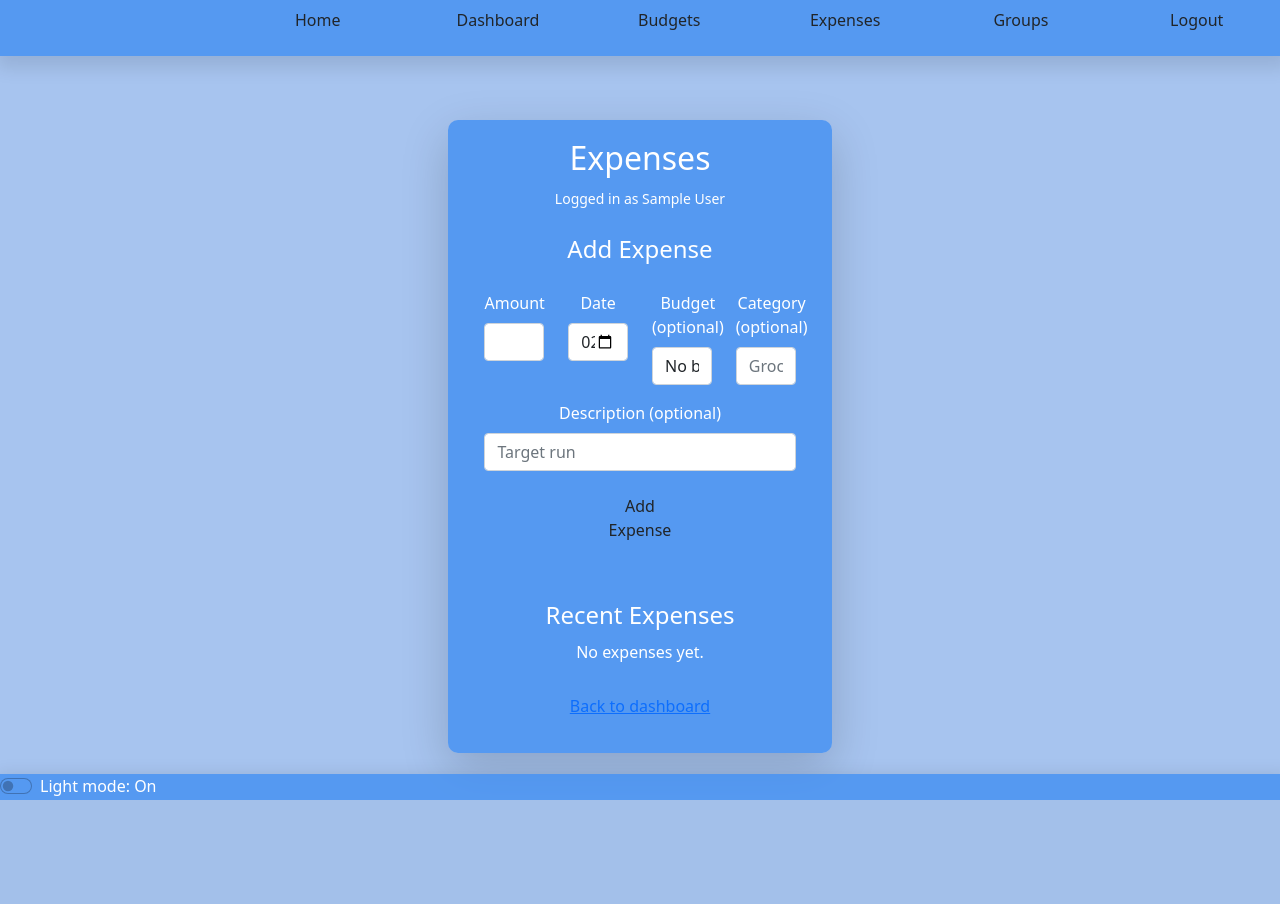
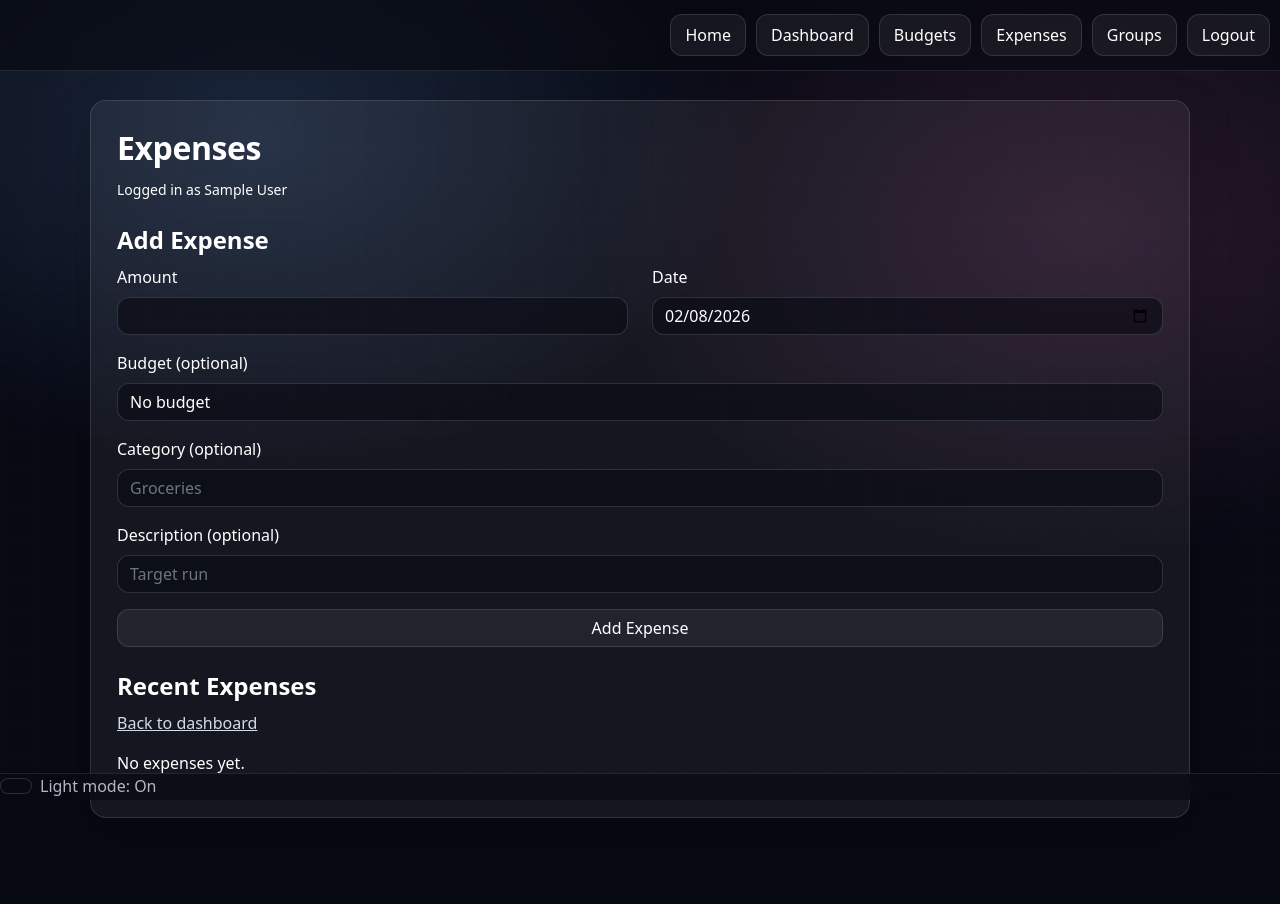
Before and after one commit to hartnecj/FinTrack, a PHP site: page /expenses.php in a window 1280 px wide. Before the commit the page ends 800 px from the top, so only its background shows below. Run offline with PHP 8.4, Linux system fonts and the light colour scheme; the visitor is signed in with stand-in values (Sample User, id 1); data that the repository does not hold is empty; some libraries are stand-ins or nearby versions.

Commit message:
Updated CSS styling across - drashboard, expenses, budgets, groups. 2/16/26

```diff
--- a/assets/style.css
+++ b/assets/style.css
@@ -2,250 +2,312 @@
 
 /* root css variables */
 :root{
-  --bg-color:                    rgba(145,182,235, 0.8);
-  --text-color:                                   white;
-  --focus-color:                                   blue;
-  --div-color:                    rgba(66,143,242, 0.8);
-  --link-color:                                   white;
-  --border-color:              rgba(255, 255, 255, 0.5);
-  --btn-color:                    rgba(66,143,242, 0.8);
-  --bg-image:                                   url('');
-  --btn-hover-color:               rgba(66,143,242, .5);
+  --ft-text: white;
+
+  --ft-bg:
+    radial-gradient(900px 600px at 20% 15%, rgba(120, 180, 255, .18), transparent 55%),
+    radial-gradient(900px 600px at 85% 25%, rgba(255, 120, 200, .14), transparent 55%),
+    linear-gradient(180deg, #070913, #070913);
+
+  --ft-panel-bg: rgba(255,255,255,0.06);
+  --ft-panel-border: rgba(255,255,255,0.12);
+  --ft-shadow: 0 18px 55px rgba(0,0,0,0.45);
+
+  --ft-nav-bg: rgba(8,10,18,0.65);
+  --ft-nav-border: rgba(255,255,255,0.10);
+
+  --ft-btn-bg: rgba(255,255,255,0.06);
+  --ft-btn-border: rgba(255,255,255,0.12);
+  --ft-btn-hover-bg: rgba(255,255,255,0.10);
+  --ft-btn-hover-border: rgba(255,255,255,0.18);
+
+  --ft-input-bg: rgba(10,12,20,0.65);
+  --ft-input-border: rgba(255,255,255,0.14);
+  --ft-input-focus: rgba(120,180,255,0.55);
 }
 
-/* darkMode css variables */
+/* darkMode css variables (optional compatibility with old toggle naming) */
 .darkMode{
-  --bg-color:                                   #121212;
-  --text-color:                                   black;
-  --focus-color:                                #888888;
-  --div-color:                                  #444444;
-  --link-color:                                   black;
-  --signup-color:                                 white;
-  --btn-color:                                  #121212;
-  --btn-hover-color:                                   ;
+  --ft-text: white;
+  --ft-bg:
+    radial-gradient(900px 600px at 20% 15%, rgba(120, 180, 255, .18), transparent 55%),
+    radial-gradient(900px 600px at 85% 25%, rgba(255, 120, 200, .14), transparent 55%),
+    linear-gradient(180deg, #070913, #070913);
+  --ft-panel-bg: rgba(255,255,255,0.06);
+  --ft-panel-border: rgba(255,255,255,0.12);
+  --ft-nav-bg: rgba(8,10,18,0.65);
+  --ft-nav-border: rgba(255,255,255,0.10);
+  --ft-btn-bg: rgba(255,255,255,0.06);
+  --ft-btn-border: rgba(255,255,255,0.12);
+  --ft-btn-hover-bg: rgba(255,255,255,0.10);
+  --ft-btn-hover-border: rgba(255,255,255,0.18);
+  --ft-input-bg: rgba(10,12,20,0.65);
+  --ft-input-border: rgba(255,255,255,0.14);
+  --ft-input-focus: rgba(120,180,255,0.55);
 }
 
-/* light mode css variables */
+/* light mode css variables (optional compatibility with old toggle naming) */
 .lightMode{
-  --bg-color:                    rgba(145,182,235, 0.8);
-  --text-color:                                   white;
-  --focus-color:                                   blue;
-  --div-color:                    rgba(66,143,242, 0.8);
-  --link-color:                                   white;
-  --signup-color:                                 white;
-  --border-color:                  rgba(0, 8, 103, 0.8);
-  --btn-color:                     rgba(66,143,242, .5);
-  --btn-hover-color: ;
+  --ft-text: #0b1020;
+
+  --ft-bg:
+    radial-gradient(900px 600px at 20% 15%, rgba(66,143,242, .18), transparent 55%),
+    radial-gradient(900px 600px at 85% 25%, rgba(120, 180, 255, .18), transparent 55%),
+    linear-gradient(180deg, rgba(245,248,255,1), rgba(235,242,255,1));
+
+  --ft-panel-bg: rgba(255,255,255,0.70);
+  --ft-panel-border: rgba(0,0,0,0.10);
+  --ft-shadow: 0 18px 55px rgba(0,0,0,0.20);
+
+  --ft-nav-bg: rgba(255,255,255,0.70);
+  --ft-nav-border: rgba(0,0,0,0.10);
+
+  --ft-btn-bg: rgba(255,255,255,0.65);
+  --ft-btn-border: rgba(0,0,0,0.12);
+  --ft-btn-hover-bg: rgba(255,255,255,0.85);
+  --ft-btn-hover-border: rgba(0,0,0,0.18);
+
+  --ft-input-bg: rgba(255,255,255,0.75);
+  --ft-input-border: rgba(0,0,0,0.12);
+  --ft-input-focus: rgba(66,143,242,0.45);
 }
 
 /*--------- E N D  C S S  V A R I A B L E S ----------*/
 
-body{
-  background-image:                     var(--bg-image);
-  background-color:                     var(--bg-color);
-  color:                              var(--text-color);
-}
-/* the hero/main section of the page */
-.main-container{
-  width:                                            70%;
-  border-radius:                                   10px;
-  margin:                                          auto;
-  margin-top:                                      15vh;
-  text-align:                                    center;
-  -webkit-box-shadow:  3px 6px 17px 6px rgba(0,0,0,0.7);
-  box-shadow:          3px 6px 17px 6px rgba(0,0,0,0.7);
-}
-/* shared styles between the navigation and footer */
-nav, footer{
-  position: fixed;
-  width:                                           100%;
-  background-color:                    var(--div-color);
-  -webkit-box-shadow:  3px 6px 17px 6px rgba(0,0,0,0.1);
-  box-shadow:          3px 6px 17px 6px rgba(0,0,0,0.1);
-}
-/* styles around the list items in the nav */
-nav > ul{
-  height:                                           7vh;
-  display:                                         flex;
-  max-width:                                       100%;
-  justify-content:                         space-around;
-  align-items:                                   center;
-  padding:                                          1vh;
-}
-/* each list item in the navigation bar */
-nav > ul > li {
-  padding-left:                                      4%;
-  padding-right:                                     2%;
-  list-style-type:                                 none;
-}
-/* button tag styling */
-button{
-  color:                              var(--link-color);
-  text-decoration:                                 none;
-  padding:                                          5px;
-  border:                 1px solid var(--border-color);
-  border-radius:                                   10px;
-  background-color:                    var(--btn-color);
-}
-/* on hover specific button styling */
-button:hover{
-  background-color:              var(--btn-hover-color);
-}
-/* input box class styling */
-.input-box{
-  padding:                                           5%;
-}
-/* section tag styling */
-section{
-  background-color:                    var(--div-color);
-  margin-top:                                      10vh;
-}
-/* footer specific styling */
-footer{
-  bottom:                                             0;
-}
-nav{
-  top:                                                0;
-}
-/* styling for every child element of the footer tag */
-footer > *{
-  padding-left:                                      4%;
-  padding-right:                                     2%;
-}
-/* dark mode toggle styling */
-#styleSwitch{
-  background-color:                       var(--btn-bg);
+
+/* -------------G L O B A L  /  B A S E --------------*/
+
+body.ft-page{
+  min-height: 100vh;
+  color: var(--ft-text);
+  background: var(--ft-bg);
+  position: relative;
+  margin: 0;
+  font-family: system-ui, -apple-system, Segoe UI, Roboto, Arial, sans-serif;
+  padding-top: 74px;
+  padding-bottom: 60px;
 }
 
-form{
-  padding:                                           5%;
+body.ft-page::before{
+  content:"";
+  position: fixed;
+  inset: 0;
+  pointer-events: none;
+  background-image:
+    linear-gradient(rgba(255,255,255,.04) 1px, transparent 1px),
+    linear-gradient(90deg, rgba(255,255,255,.04) 1px, transparent 1px);
+  background-size: 36px 36px;
+  opacity: .35;
 }
 
-input{
-  background-color:                    rgba(0, 0, 0, 0);
+/*--------- E N D  G L O B A L  /  B A S E ----------*/
+
+
+/* -------------N A V  &  F O O T E R --------------*/
+
+/* shared styles between the navigation and footer */
+body.ft-page nav,
+body.ft-page footer{
+  position: fixed;
+  left: 0;
+  right: 0;
+  width: 100%;
+  z-index: 999;
+  background: var(--ft-nav-bg) !important;
+  border-color: var(--ft-nav-border) !important;
+  backdrop-filter: blur(10px);
+  -webkit-backdrop-filter: blur(10px);
 }
 
-#login-btn{
-  color:                              var(--text-color);
-  font-weight:                                      400;
-  border-radius:                                   10px;
+body.ft-page nav{
+  top: 0;
+  border-bottom: 1px solid var(--ft-nav-border);
 }
 
-#signup{
-  text-align:                                    center;
-  margin-top:                                       1vh;
+body.ft-page footer{
+  bottom: 0;
+  border-top: 1px solid var(--ft-nav-border);
 }
 
-h6 > a{
-  color:                            var(--signup-color);
-  text-decoration:                                 none;
+/* styles around the list items in the nav */
+body.ft-page nav ul{
+  list-style: none;
+  display: flex;
+  justify-content: center;
+  gap: 10px;
+  padding: 14px 10px;
+  margin: 0;
+  flex-wrap: wrap;
 }
 
-#first-name, .input-label{
-  margin-right:                                    15px;
+/*--------- E N D  N A V  &  F O O T E R ----------*/
+
+
+/* -------------M A I N  C O N T A I N E R --------------*/
+
+/* the hero/main section of the page */
+body.ft-page .main-container{
+  width: min(1100px, 92vw);
+  margin: 26px auto;
+  border-radius: 16px;
+  text-align: left;
+  background: var(--ft-panel-bg);
+  border: 1px solid var(--ft-panel-border);
+  box-shadow: var(--ft-shadow);
 }
 
-.left-input-label{
-  margin-left:                                     15px;
+body.ft-page .main-container > div{
+  padding: 26px !important;
 }
 
-#image-1, #image-2, #image-3{
-  width:                                           100%;
-  height:                                          80vh;
-  background-image:              url('images/img1.JPG');
-  background-size:                                cover;
-  background-repeat:                          no-repeat;
-  background-position:                           center;
+/*--------- E N D  M A I N  C O N T A I N E R ----------*/
+
+
+/* -------------T Y P O G R A P H Y --------------*/
+
+body.ft-page h2{
+  font-size: 32px;
+  font-weight: 800;
+  letter-spacing: -0.4px;
+  margin: 2px 0 10px;
 }
 
-.cards-section{
-  margin:                                          auto;
-  margin-bottom:                                   10vh;
-  width:                                            70%;
-  background-color:                         transparent;
-  display:                                         flex;
-  justify-content:                        space-between;
+body.ft-page h4{
+  font-weight: 750;
+  margin: 18px 0 10px;
 }
 
-#image-2{
-  background-image:              url('images/img2.JPG');
+/*--------- E N D  T Y P O G R A P H Y ----------*/
+
+
+/* -------------A L E R T S  &  C A R D S --------------*/
+
+body.ft-page .alert{
+  border-radius: 14px;
+  background: rgba(255,255,255,0.08);
+  border: 1px solid rgba(255,255,255,0.14);
+  color: white;
 }
 
-#image-3{
-  background-image:              url('images/img3.JPG');
+body.ft-page .card{
+  border-radius: 16px !important;
+  background: var(--ft-panel-bg) !important;
+  border: 1px solid var(--ft-panel-border) !important;
+  box-shadow: 0 14px 40px rgba(0,0,0,0.35);
+  color: var(--ft-text) !important;
 }
 
-.card-title{
-  margin-top:                                       5vh;
+body.ft-page .card .card-title{
+  font-weight: 800;
 }
 
-.card > *{
-  color:                                          black;
+/*--------- E N D  A L E R T S  &  C A R D S ----------*/
+
+
+/* -------------B U T T O N S --------------*/
+
+body.ft-page .btn{
+  background: var(--ft-btn-bg) !important;
+  color: var(--ft-text) !important;
+  border: 1px solid var(--ft-btn-border) !important;
+  border-radius: 12px !important;
 }
 
-.text-overlay{
-  text-align:                                    center;
-  background-color:                 rgba(0, 0, 0, 0.75);
-  width:                                           25vh;
-  padding:                                         10px;
+body.ft-page nav .btn{
+  padding: 8px 14px !important;
+  transition: transform .12s ease, background .2s ease, border-color .2s ease;
 }
 
-.card{
-  margin:                                          auto;
+body.ft-page .btn:hover{
+  background: var(--ft-btn-hover-bg) !important;
+  border-color: var(--ft-btn-hover-border) !important;
 }
 
-/*------ P A G E  S P E C I F I C  S T Y L I N G ------*/
-
-/* dashboard specific css styling */
-.main-container-dashboard{
-  padding: 10vh;
-  height: fit-content;
+body.ft-page nav .btn:hover{
+  transform: translateY(-1px);
 }
 
-/* home specific css styling */
-.main-container-home{
-  width:                                           90%;
-  height:                                         80vh;
+/*--------- E N D  B U T T O N S ----------*/
+
+
+/* -------------F O R M S  &  I N P U T S --------------*/
+
+body.ft-page input,
+body.ft-page select,
+body.ft-page textarea{
+  background: var(--ft-input-bg) !important;
+  border: 1px solid var(--ft-input-border) !important;
+  color: white !important;
+  border-radius: 12px !important;
 }
+
+body.ft-page input:focus,
+body.ft-page select:focus,
+body.ft-page textarea:focus{
+  border-color: var(--ft-input-focus) !important;
+  box-shadow: 0 0 0 4px rgba(120,180,255,0.16) !important;
+}
+
+body.ft-page a{
+  color: rgba(234,240,255,0.90);
+}
+
+/*--------- E N D  F O R M S  &  I N P U T S ----------*/
+
+
+/* -------------T A B L E S --------------*/
+
+/* Make table text readable everywhere (Dashboard / Expenses / Budgets / Groups) */
+body.ft-page .table{
+  color: white !important;
+}
+
+body.ft-page .table thead th{
+  background: rgba(8,10,18,0.85) !important;
+  color: rgba(234,240,255,0.90) !important;
+  border-bottom: 1px solid rgba(255,255,255,0.10) !important;
+}
+
+body.ft-page .table tbody td{
+  border-bottom: 1px solid rgba(255,255,255,0.08) !important;
+  color: white !important;
+}
+
+body.ft-page .table-striped > tbody > tr:nth-of-type(odd) > *{
+  background: rgba(255,255,255,0.03) !important;
+}
+
+body.ft-page .table-striped > tbody > tr:hover > *{
+  background: rgba(255,255,255,0.05) !important;
+}
+
+/* Extra hard override for nested elements inside table cells */
+body.ft-page table.table tbody td,
+body.ft-page table.table tbody th,
+body.ft-page table.table tbody td *,
+body.ft-page table.table tbody th *{
+  color: white !important;
+}
+
+/*--------- E N D  T A B L E S ----------*/
+
+
+/* -------------F O O T E R  T O G G L E --------------*/
+
+body.ft-page .form-switch,
+body.ft-page .form-check-label{
+  color: rgba(234,240,255,0.75);
+}
+
+/*--------- E N D  F O O T E R  T O G G L E ----------*/
+
 
 /*--- R E S P O N S I V E  M E D I A  Q U E R I E S ---*/
 
 /*media query for screens over 900 px wide*/
 @media (min-width: 900px){
-  .main-container{
-    width:                                         30%;
+  body.ft-page nav ul{
+    justify-content: flex-end;
   }
-
-  nav > ul{
-    height:                                        5vh;
-    display:                                      flex;
-    max-width:                                    100%;
-    justify-content:                               end;
-    align-items:                                center;
-  }
-
-  nav > ul > li {
-    padding-left:                                   4%;
-    padding-right:                                  2%;
-    list-style-type:                              none;
-  }
-
-  button{
-    color:                           var(--link-color);
-    text-decoration:                              none;
-    padding:                                       5px;
-    border:              1px solid var(--border-color);
-    border-radius                                 10px;
-    background-color:                 var(--btn-color);
-    width:                                       100px;
-  }
-
-  button:hover{
-    background-color:           var(--btn-hover-color);
-  }
-
-  .main-container-home{
-    width:                                         90%;
-  }
-
-}/* end 900px minimum media query*/
+}
+/* end 900px minimum media query*/
--- a/auth_guard.php
+++ b/auth_guard.php
@@ -26,6 +26,6 @@ if (empty($_SESSION['csrf_token'])) {
 
 // If not logged in, send user to our actual login page.
 if (empty($_SESSION["user_id"])) {
-    header("Location: /auth/login.php");
+    header("Location: /FinTrack/auth/login.php");
     exit;
 }
--- a/dashboard.php
+++ b/dashboard.php
@@ -153,11 +153,11 @@ if ($group_id > 0 && $active_group) {
     <script src="https://code.jquery.com/jquery-4.0.0.js"></script>
     <meta name="viewport" content="width=device-width, initial-scale=1.0">
 
-    <!-- NOTE: Correct path (your project uses /assets/style.css, not /assets/css/style.css) -->
-    <link rel="stylesheet" href="/assets/style.css">
+    <!-- NOTE: updated CSS 2/16/26 -->
+    <link rel="stylesheet" href="/assets/style.css?v=5">
 </head>
 
-<body>
+<body class="ft-page">
 <nav>
     <ul>
         <li><a href="/"><button class="btn">Home</button></a></li>
--- a/expenses.php
+++ b/expenses.php
@@ -46,9 +46,11 @@ if ($group_id <= 0) {
         <meta charset="utf-8">
         <meta name="viewport" content="width=device-width, initial-scale=1">
         <title>Expenses</title>
-        <link rel="stylesheet" href="/assets/style.css">
+        <!-- NOTE: updated CSS 2/16/26 -->
+        <link rel="stylesheet" href="/assets/style.css?v=5">
+
     </head>
-    <body>
+    <body class="ft-page">
         <main class="container" style="padding: 30px;">
             <h1>Expenses</h1>
             <p>You need to join or create a group before you can add expenses.</p>
@@ -254,9 +256,10 @@ $expenses = $stmt->fetchAll(PDO::FETCH_ASSOC);
     <link href="https://cdn.jsdelivr.net/npm/bootstrap@5.1.3/dist/css/bootstrap.min.css" rel="stylesheet">
     <script src="https://code.jquery.com/jquery-4.0.0.js"></script>
     <meta name="viewport" content="width=device-width, initial-scale=1.0">
-    <link rel="stylesheet" href="/assets/style.css">
+    <!-- NOTE: updated CSS 2/16/26 -->
+    <link rel="stylesheet" href="/assets/style.css?v=5">
 </head>
-<body>
+<body class="ft-page">
 <nav>
     <ul>
         <li><a href="/"><button class="btn">Home</button></a></li>
@@ -270,6 +273,9 @@ $expenses = $stmt->fetchAll(PDO::FETCH_ASSOC);
 
 <section class="main-container shadow-lg">
   <div style="padding: 5%;">
+
+    <!-- LEFT: Add Expense -->
+    <div>
       <h2>Expenses</h2>
       <p><small>Logged in as <?php echo htmlspecialchars($user_name); ?></small></p>
 
@@ -282,22 +288,23 @@ $expenses = $stmt->fetchAll(PDO::FETCH_ASSOC);
       <?php endif; ?>
 
       <h4 style="margin-top: 25px;">Add Expense</h4>
+
       <form method="post" action="/expenses.php" style="margin-top: 10px;">
         <input type="hidden" name="csrf_token" value="<?php echo htmlspecialchars($_SESSION['csrf_token']); ?>">
         <input type="hidden" name="action" value="add_expense">
 
         <div class="row">
-                <div class="col-md-3 mb-3">
+          <div class="col-md-6 mb-3">
             <label class="form-label">Amount</label>
             <input type="number" step="0.01" min="0.01" class="form-control" name="amount" required>
           </div>
 
-                <div class="col-md-3 mb-3">
+          <div class="col-md-6 mb-3">
             <label class="form-label">Date</label>
             <input type="date" class="form-control" name="expense_date" required value="<?php echo date('Y-m-d'); ?>">
           </div>
 
-                <div class="col-md-3 mb-3">
+          <div class="col-md-12 mb-3">
             <label class="form-label">Budget (optional)</label>
             <select class="form-control" name="budget_id">
               <option value="0">No budget</option>
@@ -309,7 +316,7 @@ $expenses = $stmt->fetchAll(PDO::FETCH_ASSOC);
             </select>
           </div>
 
-                <div class="col-md-3 mb-3">
+          <div class="col-md-12 mb-3">
             <label class="form-label">Category (optional)</label>
             <input type="text" class="form-control" name="category" placeholder="Groceries">
           </div>
@@ -320,10 +327,14 @@ $expenses = $stmt->fetchAll(PDO::FETCH_ASSOC);
           </div>
         </div>
 
-            <button type="submit" class="btn">Add Expense</button>
+        <button type="submit" class="btn w-100">Add Expense</button>
       </form>
+    </div>
 
-        <h4 style="margin-top: 35px;">Recent Expenses</h4>
+    <!-- RIGHT: Recent Expenses -->
+      <h4 style="margin-top: 25px;">Recent Expenses</h4>
+      <p style="margin-top: 10px;"><a href="/dashboard.php">Back to dashboard</a></p>
+
 
       <?php if (empty($expenses)): ?>
         <p style="margin-top: 10px;">No expenses yet.</p>
@@ -349,14 +360,14 @@ $expenses = $stmt->fetchAll(PDO::FETCH_ASSOC);
                   <td><?php echo htmlspecialchars($e['category'] ?? ''); ?></td>
                   <td><?php echo htmlspecialchars($e['description'] ?? ''); ?></td>
                   <td><?php echo htmlspecialchars($e['created_by_name']); ?></td>
-                        <td>
+                  <td style="text-align:right; white-space:nowrap;">
                     <?php $can_delete = ((int)$e['created_by_id'] === $user_id) || $is_owner; ?>
                     <?php if ($can_delete): ?>
-                                <form method="post" action="/expenses.php" style="display: inline;">
+                      <form method="post" action="/expenses.php" style="display:inline;">
                         <input type="hidden" name="csrf_token" value="<?php echo htmlspecialchars($_SESSION['csrf_token']); ?>">
                         <input type="hidden" name="action" value="delete_expense">
                         <input type="hidden" name="expense_id" value="<?php echo (int)$e['id']; ?>">
-                                    <button type="submit" class="btn btn-sm" onclick="return confirm('Delete this expense?')">Delete</button>
+                        <button type="submit" class="btn btn-sm btn-danger" onclick="return confirm('Delete this expense?')">Delete</button>
                       </form>
                     <?php endif; ?>
                   </td>
@@ -364,11 +375,11 @@ $expenses = $stmt->fetchAll(PDO::FETCH_ASSOC);
               <?php endforeach; ?>
             </tbody>
           </table>
+        </div>
       <?php endif; ?>
-
-        <p style="margin-top: 30px;"><a href="/dashboard.php">Back to dashboard</a></p>
     </div>
 </section>
+
 
 <footer>
     <div class="form-check form-switch">
--- a/groups.php
+++ b/groups.php
@@ -219,10 +219,10 @@ if ($active_group) {
     <script src="https://code.jquery.com/jquery-4.0.0.js"></script>
     <meta name="viewport" content="width=device-width, initial-scale=1.0">
 
-    <!-- NOTE: Corrected path to match actual project structure -->
-    <link rel="stylesheet" href="/assets/style.css">
+    <!-- NOTE: updated CSS 2/16/26 -->
+    <link rel="stylesheet" href="/assets/style.css?v=5">
 </head>
-<body>
+<body class="ft-page">
 <nav>
     <ul>
         <li><a href="/"><button class="btn">Home</button></a></li>
```
Also changed, not shown: budgets.php (+6 -5 lines). Lines whose indentation alone changed are shown as unchanged.
